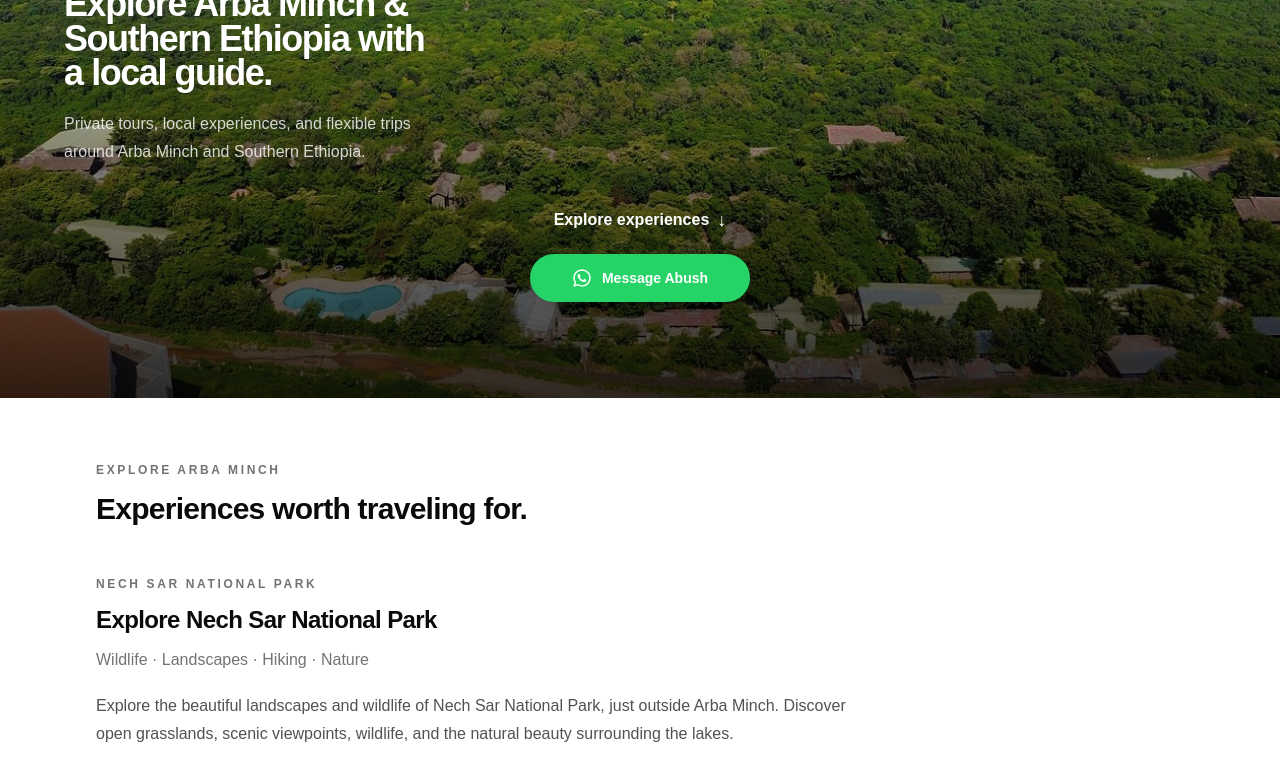
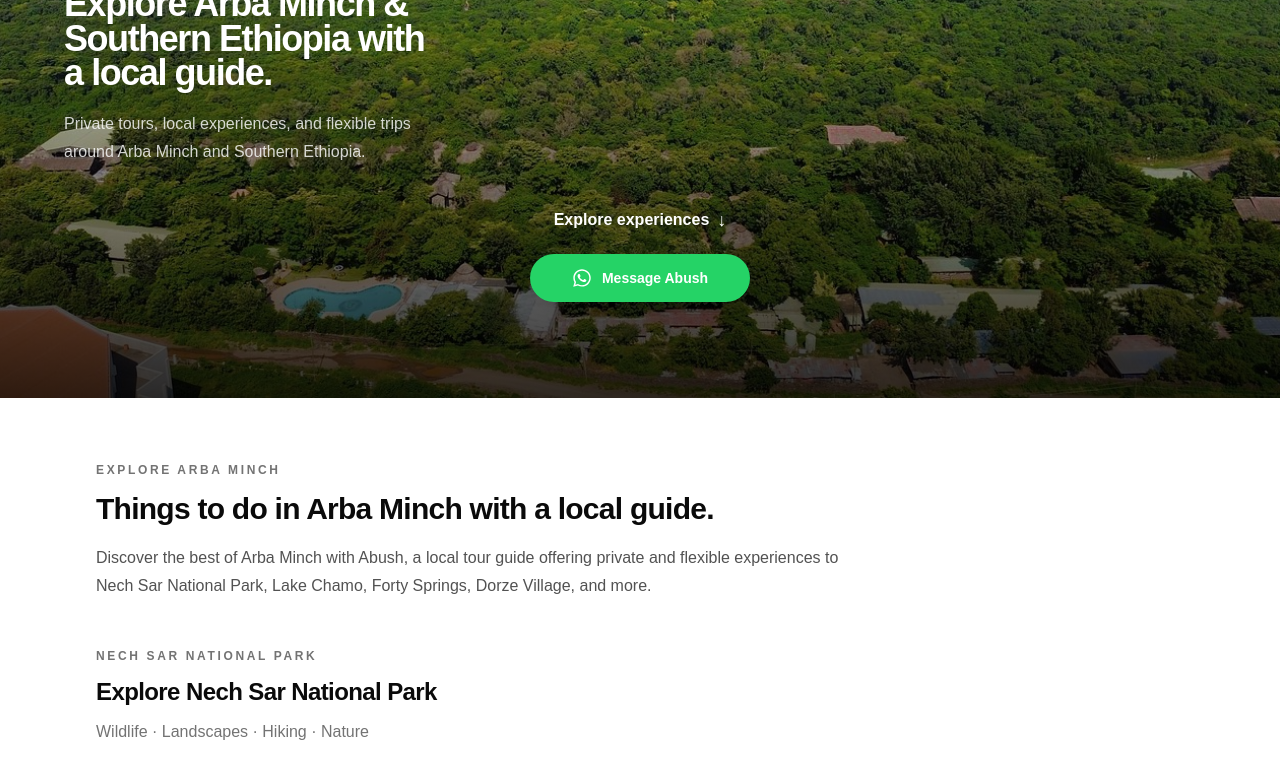
Before and after one commit to amanuel-gezahange/abushtour, a Next.js app: page / in a window 1280 px wide. Shown: the part 402-1171 px from the top of the page. Built offline with nearby package versions, Linux system fonts and the light colour scheme.

Commit message:
search optimization commit

```diff
--- a/app/page.tsx
+++ b/app/page.tsx
@@ -16,11 +16,20 @@ export default function Home() {
     name: "Abush Tour",
     url: "https://abushtour.com",
     description:
-      "Local tour guide in Arba Minch offering private tours and local experiences around Arba Minch and Southern Ethiopia.",
+      "Explore Arba Minch and Southern Ethiopia with Abush, a local tour guide offering private and flexible tours to Nech Sar National Park, Lake Chamo, Forty Springs, Dorze Village, and other local attractions.",
     areaServed: {
       "@type": "Place",
       name: "Arba Minch, Ethiopia",
     },
+    knowsAbout: [
+      "Arba Minch tours",
+      "Arba Minch tour guide",
+      "Nech Sar National Park",
+      "Lake Chamo",
+      "Forty Springs Arba Minch",
+      "Dorze Village",
+      "Southern Ethiopia tourism",
+    ],
   };
 
   const [menuOpen, setMenuOpen] = useState(false);
@@ -190,8 +199,13 @@ export default function Home() {
         </p>
 
         <h2 className="mt-3 text-3xl font-semibold leading-tight tracking-tight text-neutral-950">
-          Experiences worth traveling for.
+          Things to do in Arba Minch with a local guide.
         </h2>
+        <p className="mt-4 max-w-3xl text-base leading-7 text-neutral-600">
+          Discover the best of Arba Minch with Abush, a local tour guide offering
+          private and flexible experiences to Nech Sar National Park, Lake Chamo,
+          Forty Springs, Dorze Village, and more.
+        </p>
 
         {/* ========================= */}
         {/* NECH SAR */}
```
